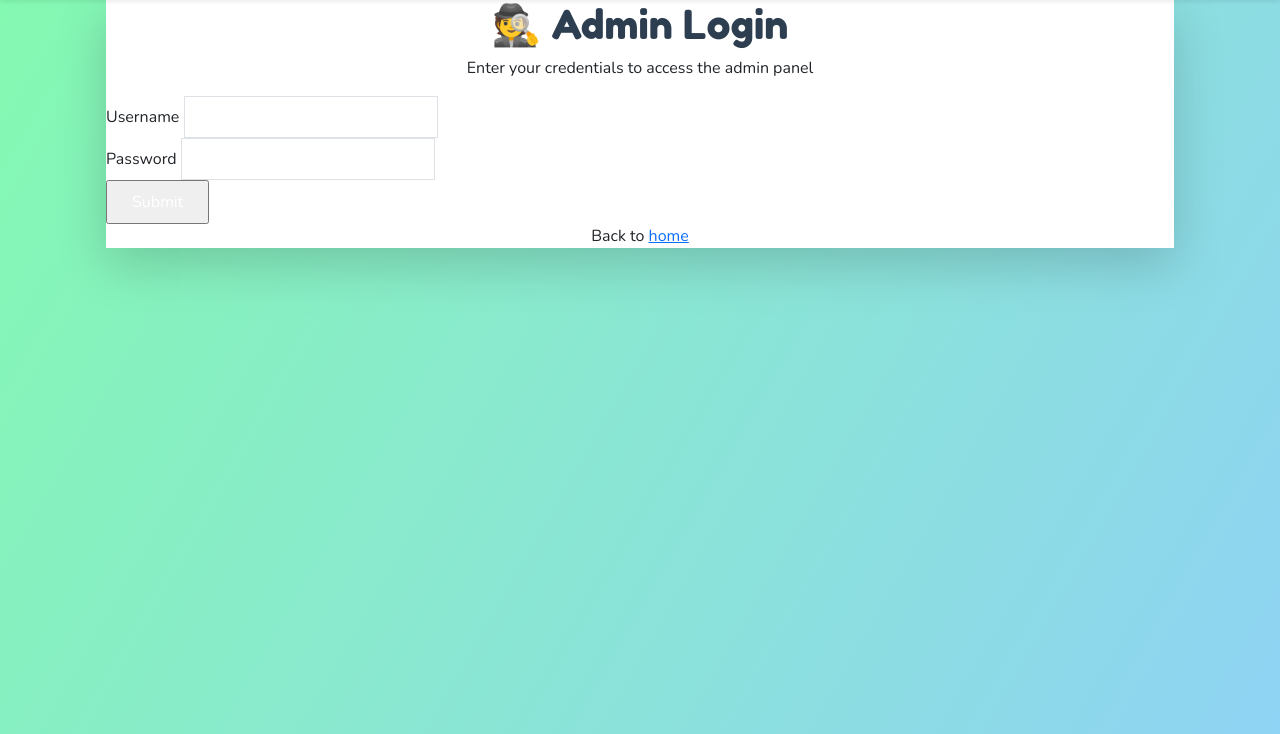
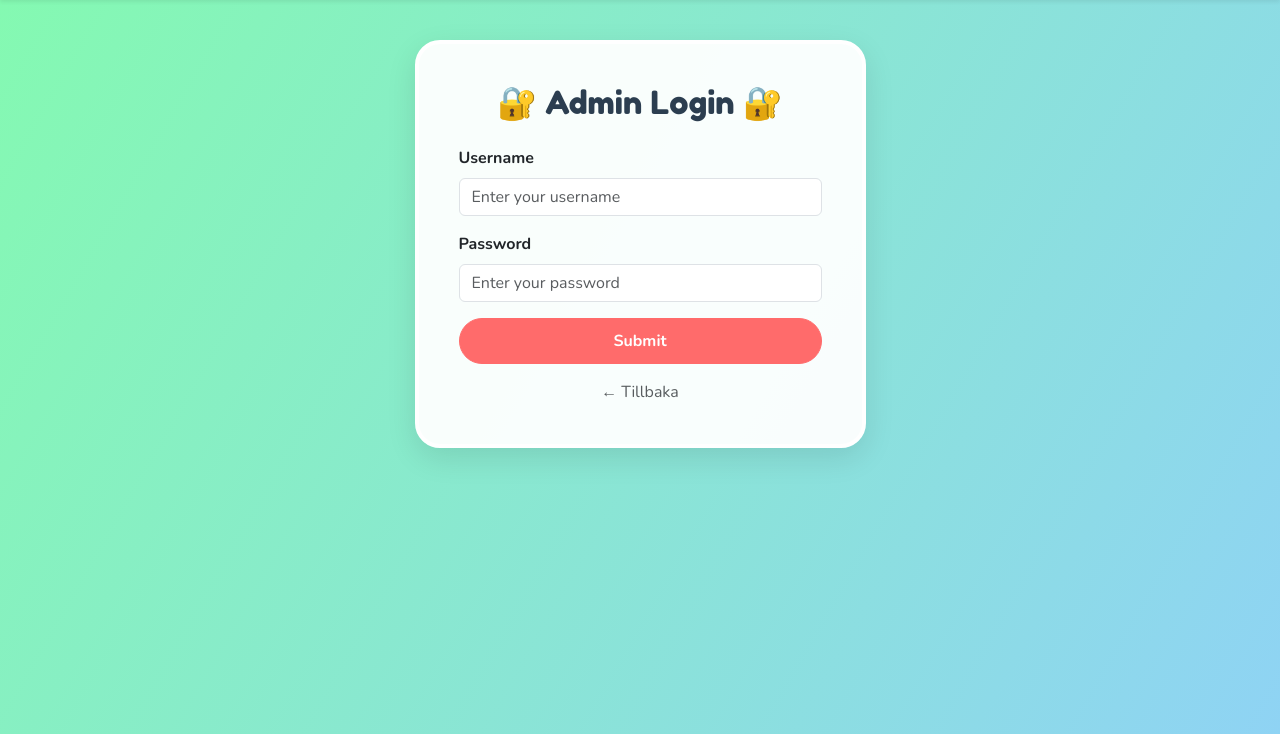
Before and after one commit to amadeusftw/capybara-projekt, a Python web app: template app/templates/login.html in a window 1280 px wide. Shown: the part 66-800 px from the top of the page. Run offline with Jinja, Linux system fonts and the light colour scheme; the template is opened without the code that fills it, so the values that code supplies are empty, except form fields; tables that the repository leaves empty hold one stand-in row (values such as "Sample post"); form fields are guessed from the names that the template uses.

Commit message:
tweak admin login page

```diff
--- a/app/templates/auth/login.html
+++ b/app/templates/auth/login.html
@@ -3,63 +3,60 @@
 {% block title %}Admin Login - Capybara Newsletter{% endblock %}
 
 {% block content %}
-<div class="min-h-screen flex items-center justify-center bg-gradient-to-br from-yellow-50 to-amber-100 py-12 px-4 sm:px-6 lg:px-8">
-    <div class="w-full max-w-md bg-white rounded-lg shadow-lg p-8">
-        <div class="text-center mb-8">
-            <h1 class="text-3xl font-bold text-gray-800">🕵️ Admin Login</h1>
-            <p class="text-gray-600 mt-2">Enter your credentials to access the admin panel</p>
-        </div>
+<div class="row justify-content-center">
+    <div class="col-md-5">
+        <div class="container-box text-center">
+            <h2 class="mb-4">🔐 Admin Login 🔐</h2>
 
             {% with messages = get_flashed_messages(with_categories=true) %}
                 {% if messages %}
                     {% for category, message in messages %}
-                    <div class="mb-4 p-4 rounded {% if category == 'error' %}bg-red-100 text-red-700{% else %}bg-green-100 text-green-700{% endif %}">
+                        <div class="alert {% if category == 'danger' %}alert-danger{% else %}alert-success{% endif %}" role="alert">
                             {{ message }}
                         </div>
                     {% endfor %}
                 {% endif %}
             {% endwith %}
 
-        <form method="POST" class="space-y-6">
+            <form method="POST">
                 {{ form.hidden_tag() }}
 
-            <div>
-                {{ form.username.label(class="block text-sm font-medium text-gray-700 mb-2") }}
+                <div class="mb-3 text-start">
+                    {{ form.username.label(class="form-label fw-bold") }}
                     {% if form.username.errors %}
-                    {{ form.username(class="w-full px-4 py-2 border-2 border-red-500 rounded-lg focus:outline-none focus:border-amber-500") }}
-                    <div class="mt-2 text-sm text-red-600">
+                        {{ form.username(class="form-control is-invalid") }}
+                        <div class="invalid-feedback d-block">
                             {% for error in form.username.errors %}
-                            <p>{{ error }}</p>
+                                {{ error }}<br>
                             {% endfor %}
                         </div>
                     {% else %}
-                    {{ form.username(class="w-full px-4 py-2 border border-gray-300 rounded-lg focus:outline-none focus:border-amber-500 focus:ring-2 focus:ring-amber-200") }}
+                        {{ form.username(class="form-control", placeholder="Enter your username") }}
                     {% endif %}
                 </div>
 
-            <div>
-                {{ form.password.label(class="block text-sm font-medium text-gray-700 mb-2") }}
+                <div class="mb-3 text-start">
+                    {{ form.password.label(class="form-label fw-bold") }}
                     {% if form.password.errors %}
-                    {{ form.password(class="w-full px-4 py-2 border-2 border-red-500 rounded-lg focus:outline-none focus:border-amber-500") }}
-                    <div class="mt-2 text-sm text-red-600">
+                        {{ form.password(class="form-control is-invalid") }}
+                        <div class="invalid-feedback d-block">
                             {% for error in form.password.errors %}
-                            <p>{{ error }}</p>
+                                {{ error }}<br>
                             {% endfor %}
                         </div>
                     {% else %}
-                    {{ form.password(class="w-full px-4 py-2 border border-gray-300 rounded-lg focus:outline-none focus:border-amber-500 focus:ring-2 focus:ring-amber-200") }}
+                        {{ form.password(class="form-control", placeholder="Enter your password") }}
                     {% endif %}
                 </div>
 
-            <div>
-                {{ form.submit(class="w-full bg-gradient-to-r from-amber-500 to-yellow-500 text-white font-bold py-2 px-4 rounded-lg hover:shadow-lg transition-all duration-300 cursor-pointer") }}
+                <div class="d-grid">
+                    {{ form.submit(class="btn btn-primary") }}
                 </div>
             </form>
 
-        <div class="mt-6 text-center">
-            <p class="text-gray-600">
-                Back to <a href="{{ url_for('public.index') }}" class="text-amber-600 hover:text-amber-700 font-medium">home</a>
-            </p>
+            <div class="mt-3">
+                <a href="{{ url_for('index') }}" class="text-muted text-decoration-none">← Tillbaka</a>
+            </div>
         </div>
     </div>
 </div>
```
Lines whose indentation alone changed are shown as unchanged.
